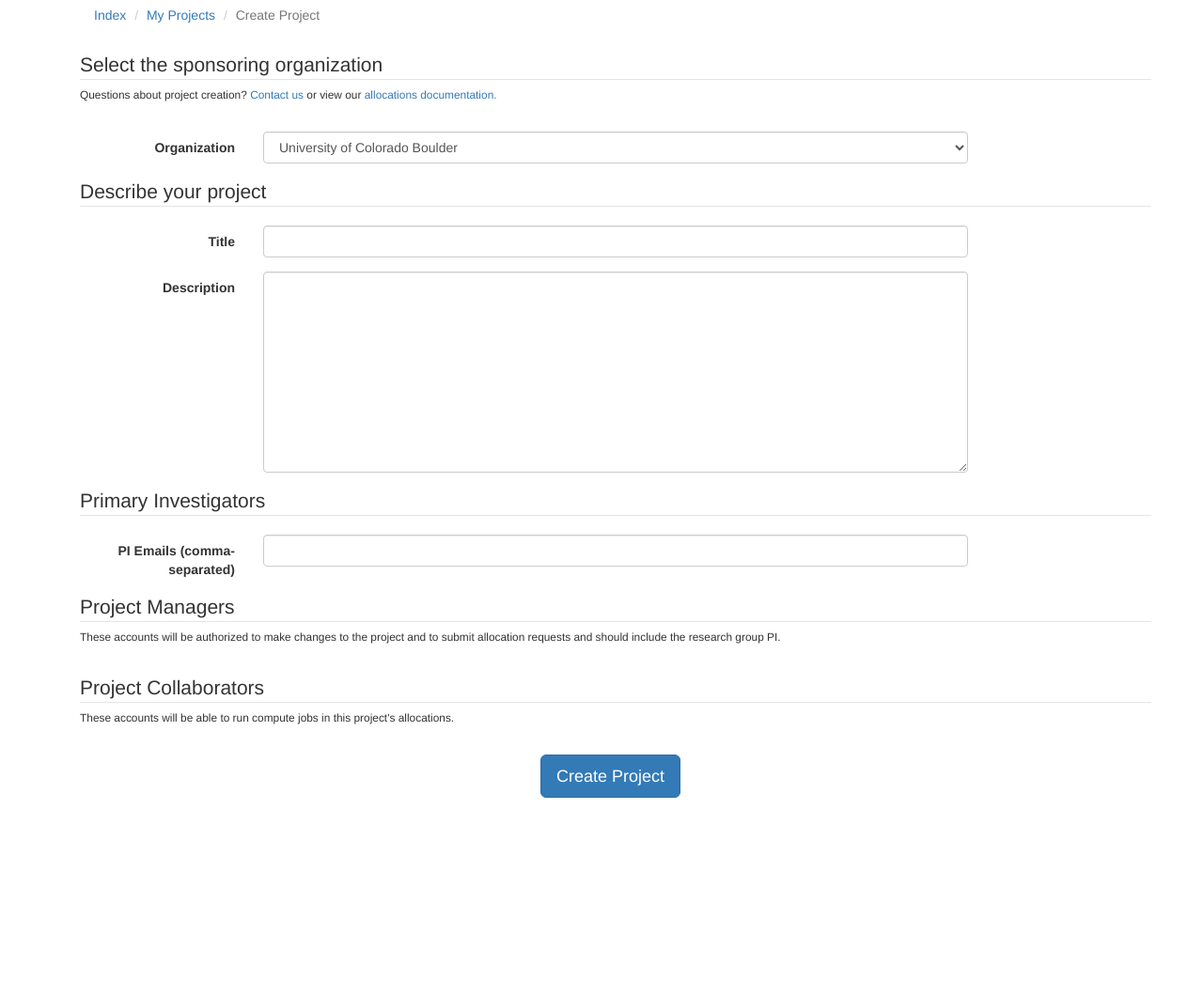
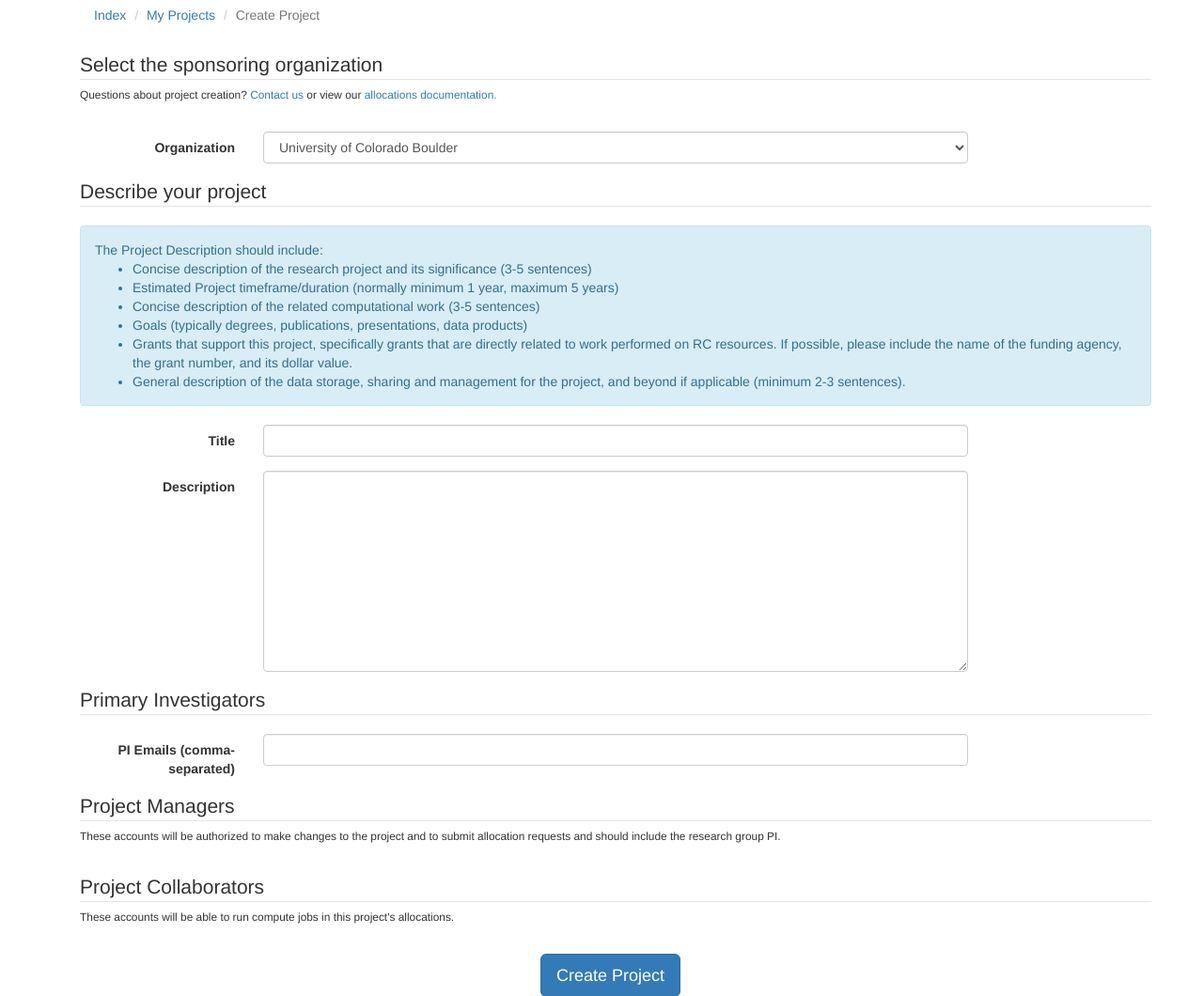
Before and after one commit to ResearchComputing/RCAMP, a Django app: template rcamp/projects/templates/project-create.html in a window 1280 px wide. Shown: the part 792-1852 px from the top of the page at 94% size. Before the commit the page ends 1641 px from the top, so only its background shows below. Run offline with Django 3.2, Linux system fonts and the light colour scheme; the template is opened without the code that fills it: values that come from a table or form of the project are taken from there, others are empty; parts of the project's set-up code (start-up, migrations or seed data) failed here and were passed over; some libraries are stand-ins or nearby versions.

Commit message:
Added extended help text to project description field. Closes #229.

```diff
--- a/rcamp/projects/templates/project-create.html
+++ b/rcamp/projects/templates/project-create.html
@@ -75,6 +75,17 @@
 
   <fieldset>
     <legend>Describe your project</legend>
+    <div class="alert alert-info" role="alert">
+      The Project Description should include:
+      <ul>
+        <li>Concise description of the research project and its significance (3-5 sentences)</li>
+        <li>Estimated Project timeframe/duration (normally minimum 1 year, maximum 5 years)</li>
+        <li>Concise description of the related computational work (3-5 sentences)</li>
+        <li>Goals (typically degrees, publications, presentations, data products)</li>
+        <li>Grants that support this project, specifically grants that are directly related to work performed on RC resources. If possible, please include the name of the funding agency, the grant number, and its dollar value.</li>
+        <li>General description of the data storage, sharing and management for the project, and beyond if applicable (minimum 2-3 sentences).</li>
+      </ul>
+    </div>
     {% if form.title.errors %}
     <div class="form-group has-error has-feedback">
     {% else %}
```
